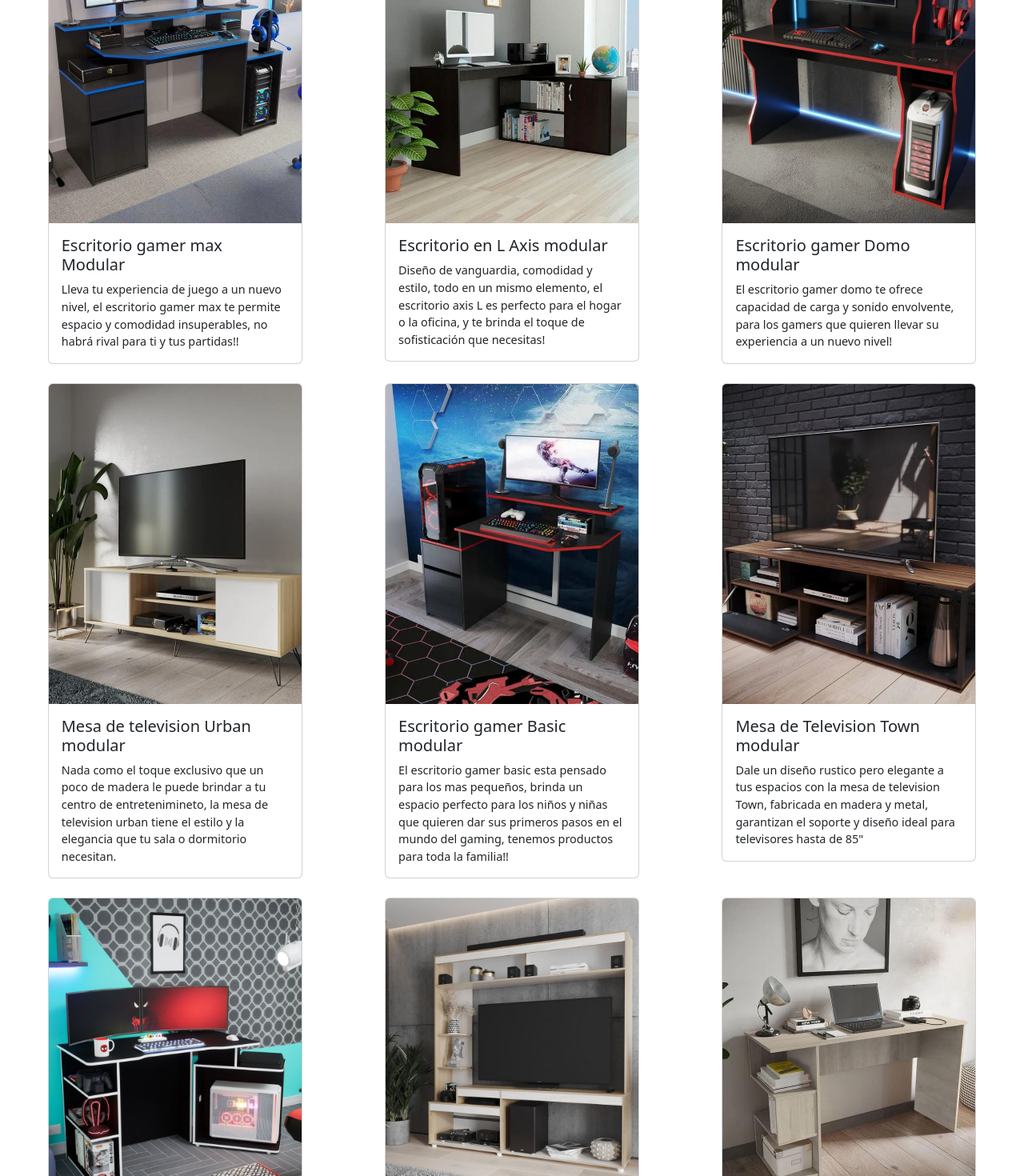
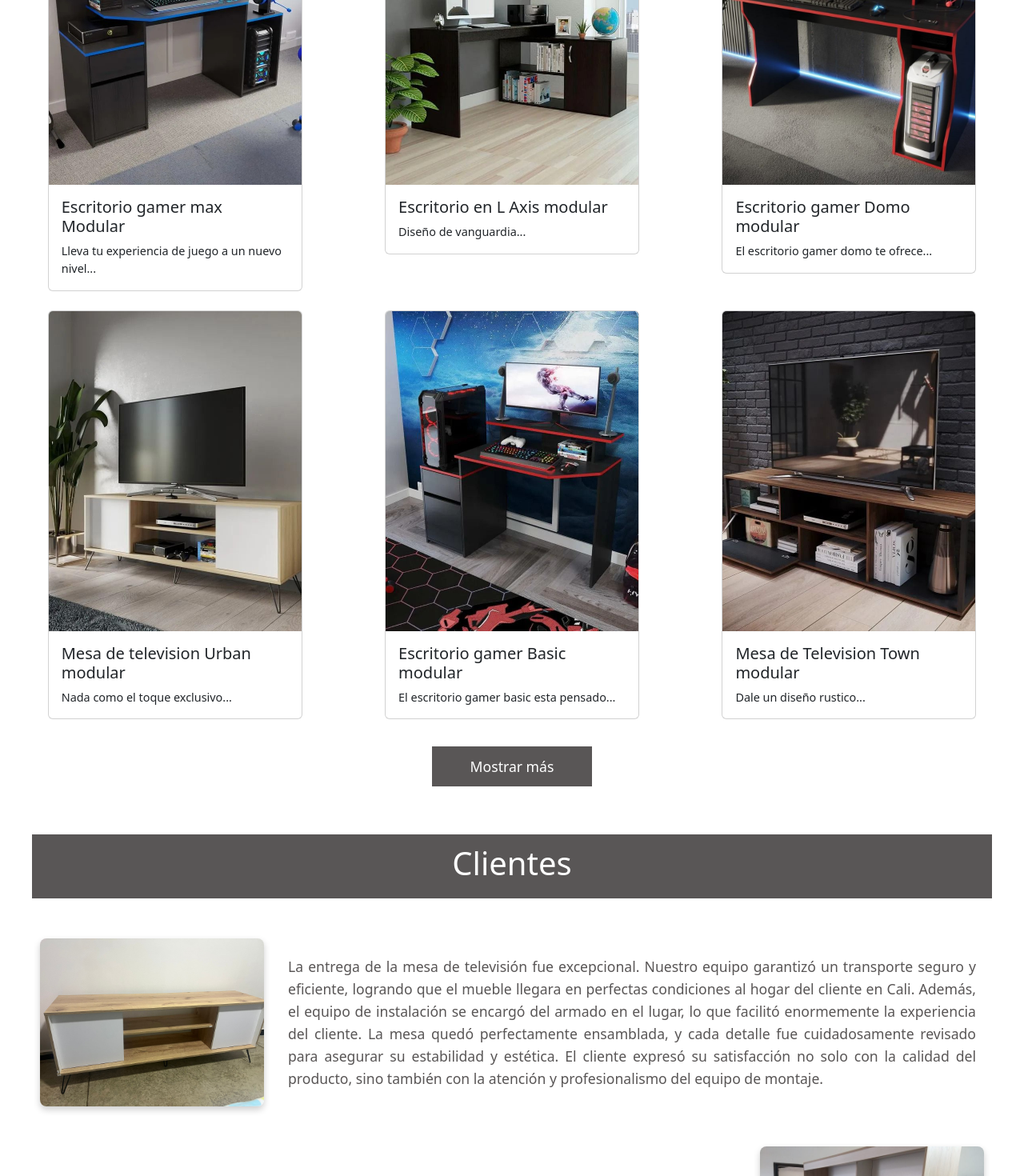
Before and after one commit to alejandroqui/modularweb, a React (Vite) app: page / in a window 1280 px wide. Shown: the part 1330-2800 px from the top of the page at 80% size. Built offline with nearby package versions, Linux system fonts and the light colour scheme.

Commit message:
ultima version estable

```diff
--- a/src/App.jsx
+++ b/src/App.jsx
@@ -4,6 +4,7 @@ import MyNavbar from './components/navbar';
 import Banner from './components/banner';
 import Products from './components/products';
 import Clients from './components/clients';
+import Us from './components/us';
 
 const App = () => {
   return (
@@ -12,6 +13,7 @@ const App = () => {
       <Banner />
       <Products />
       <Clients />
+      <Us />
     </div>
   );
 };
--- a/src/components/clients.jsx
+++ b/src/components/clients.jsx
@@ -1,4 +1,3 @@
-// src/components/Clientes.jsx
 import React from 'react';
 import cliente1 from '../assets/clientes/cliente1.jpeg';
 import cliente2 from '../assets/clientes/cliente2.jpeg';
@@ -7,33 +6,34 @@ import cliente3 from '../assets/clientes/cliente3.jpeg';
 const experiencias = [
   {
     id: 1,
-    texto: 'La entrega de la mesa de televisión fue excepcional, comenzando con un transporte eficiente que garantizó que el mueble llegara en perfectas condiciones al barrio Centenario, en Cali. Nuestros profesionales no solo se encargaron del transporte, sino que también ofrecieron un servicio de armado que facilitó la experiencia del cliente. Una vez en su hogar, el equipo se aseguró de que cada pieza se ensamblara correctamente, prestando atención a los detalles. El cliente quedó satisfecho tanto con la calidad del mueble como con la rapidez y profesionalismo del servicio. La disposición del equipo para resolver dudas durante el armado hizo que el cliente se sintiera seguro y apoyado en todo momento.',
+    texto: 'La entrega de la mesa de televisión fue excepcional. Nuestro equipo garantizó un transporte seguro y eficiente, logrando que el mueble llegara en perfectas condiciones al hogar del cliente en Cali. Además, el equipo de instalación se encargó del armado en el lugar, lo que facilitó enormemente la experiencia del cliente. La mesa quedó perfectamente ensamblada, y cada detalle fue cuidadosamente revisado para asegurar su estabilidad y estética. El cliente expresó su satisfacción no solo con la calidad del producto, sino también con la atención y profesionalismo del equipo de montaje.',
     img: cliente1,
   },
   {
     id: 2,
-    texto: 'La entrega del centro de entretenimiento fue un evento memorable que inició con una planificación cuidadosa para asegurar un proceso sin contratiempos. Nuestro equipo de transporte se encargó de llevar el mueble al barrio Centenario en Cali, garantizando que llegara en perfectas condiciones. Al llegar al hogar del cliente, nuestros expertos en armado montaron el centro de entretenimiento, asegurándose de que cada componente estuviera bien colocado y alineado. El proceso se realizó de manera rápida y eficiente, permitiendo que el cliente disfrutara de su nuevo mueble en poco tiempo. Durante el montaje, nuestro equipo brindó asesoría sobre cómo optimizar el espacio, añadiendo un valor adicional a la experiencia y dejando al cliente completamente satisfecho.',
+    texto: 'La instalación del centro de entretenimiento fue rápida y organizada. Nuestro equipo planificó cada paso del proceso, desde el transporte hasta la instalación, para que el mueble llegara en óptimas condiciones. Al llegar al hogar del cliente, el equipo se encargó del montaje y brindó recomendaciones sobre cómo aprovechar mejor el espacio. El cliente quedó encantado con el resultado final y valoró el compromiso del equipo en asegurar que todo quedara a su gusto y en responder a todas sus preguntas sobre el cuidado del mueble.',
     img: cliente2,
   },
   {
     id: 3,
-    texto: 'La entrega y armado del armario de 2.30 x 2 metros fue un proceso excepcional que comenzó con una logística minuciosa para garantizar un servicio sin inconvenientes. Nuestro equipo de transporte se encargó de llevar el armario al hogar del cliente en el barrio Centenario de Cali, asegurando que llegara en perfectas condiciones. Al llegar, nuestros expertos en armado se pusieron manos a la obra, ensamblando el mueble con precisión y cuidado para garantizar su estabilidad y funcionalidad. La rapidez del proceso permitió que el cliente comenzara a disfrutar de su nuevo armario en poco tiempo. Además, nuestro equipo brindó recomendaciones sobre la organización del espacio, lo que enriqueció aún más la experiencia y dejó al cliente plenamente satisfecho.',
+    texto: 'La entrega y armado del armario de gran tamaño fueron impecables. El equipo de logística cuidó cada detalle para que el transporte fuera seguro y llegara sin contratiempos al hogar del cliente. En el lugar, nuestros expertos ensamblaron el armario con precisión, asegurando que cada pieza quedara firmemente colocada. Además, brindaron sugerencias al cliente sobre cómo organizar sus pertenencias para aprovechar al máximo el espacio disponible. La experiencia fue altamente satisfactoria, y el cliente expresó su gratitud por el excelente servicio y la atención al detalle del equipo.',
     img: cliente3,
   },
 ];
 
 const Clientes = () => {
   return (
-    <div id="clients" style={{ padding: '20px' }}>
+    <div id="clients" style={{ padding: '40px' }}>
       {/* Franja negra con el título "Clientes" */}
       <div style={{
         backgroundColor: '#595656',
-        height: '100px',
+        height: '80px',
         display: 'flex',
         alignItems: 'center',
         justifyContent: 'center',
         color: 'white',
         fontSize: '2rem',
+        marginBottom: '40px',
       }}>
         <h1>Clientes</h1>
       </div>
@@ -44,20 +44,29 @@ const Clientes = () => {
           style={{
             display: 'flex',
             alignItems: 'center',
-            height: '300px',
-            marginBottom: '20px',
+            marginBottom: '30px',
             flexDirection: index % 2 === 0 ? 'row' : 'row-reverse', // Alterna la dirección
           }}
         >
-          <div style={{ flex: '0 0 350px', padding: '10px' }}> {/* Mantener tamaño de imagen en 150px */}
+          {/* Imagen del cliente */}
+          <div style={{ flex: '0 0 300px', padding: '10px' }}> {/* Tamaño de imagen aumentado */}
             <img
               src={experiencia.img}
               alt={`Cliente ${experiencia.id}`}
-              style={{ width: '100%', height: 'auto', objectFit: 'cover' }} // Ajusta la imagen a 150px de ancho
+              style={{
+                width: '100%',
+                height: '100%',
+                maxHeight: '300px', // Imagen más grande
+                objectFit: 'cover',
+                borderRadius: '8px',
+                boxShadow: '0px 4px 8px rgba(0, 0, 0, 0.2)',
+              }}
             />
           </div>
-          <div style={{ flex: 1, padding: '10px', textAlign: 'center', fontSize: '1.2rem' }}>
-            <p>{experiencia.texto}</p>
+
+          {/* Texto de la experiencia */}
+          <div style={{ flex: 1, padding: '10px 20px', fontSize: '1.1rem', lineHeight: '1.6' }}>
+            <p style={{ margin: '0', textAlign: 'justify', color: '#595656' }}>{experiencia.texto}</p> {/* Color de texto actualizado */}
           </div>
         </div>
       ))}
--- a/src/components/navbar.jsx
+++ b/src/components/navbar.jsx
@@ -11,7 +11,7 @@ const navbar = () => {
       fixed="top"
       style={{ backgroundColor: 'white', boxShadow: 'none' }} // Sin sombra
     >
-        <Navbar.Brand href="#home" style={{ backgroundColor: 'transparent' }}> {/* Fondo transparente para el logo */}
+        <Navbar.Brand href="#home" style={{ backgroundColor: 'white'}}> {/* Fondo transparente para el logo */}
           <img
             src={logo} // Ruta de la imagen
             alt="Modular Outlet Logo"
@@ -25,7 +25,7 @@ const navbar = () => {
             <Nav.Link href="#products">Productos</Nav.Link>
             <Nav.Link href="#clients">Nuestros Clientes</Nav.Link>
             <NavDropdown title="Más" id="basic-nav-dropdown">
-              <NavDropdown.Item href="#action/3.2">Nosotros</NavDropdown.Item>
+              <NavDropdown.Item href="#Us">Nosotros</NavDropdown.Item>
               <NavDropdown.Item href="#action/3.3">Preguntas Frecuentes</NavDropdown.Item>
               <NavDropdown.Divider />
               <NavDropdown.Item href="#action/3.4">Contáctanos!</NavDropdown.Item>
--- a/src/components/products.jsx
+++ b/src/components/products.jsx
@@ -1,6 +1,5 @@
-// src/components/Productos.jsx
-import React from 'react';
-import { Card, Row, Col } from 'react-bootstrap';
+import React, { useState } from 'react';
+import { Card, Row, Col, Button, Collapse, Modal } from 'react-bootstrap';
 import producto1 from '../assets/banner1.jpeg';
 import producto2 from '../assets/banner2.jpeg';
 import producto3 from '../assets/banner3.jpeg';
@@ -12,68 +11,40 @@ import producto8 from '../assets/banner8.jpeg';
 import producto9 from '../assets/banner9.jpeg';
 
 const productos = [
-  {
-    id: 1,
-    nombre: 'Escritorio gamer max Modular',
-    descripcion: 'Lleva tu experiencia de juego a un nuevo nivel, el escritorio gamer max te permite espacio y comodidad insuperables, no habrá rival para ti y tus partidas!!',
-    img: producto1,
-  },
-  {
-    id: 2,
-    nombre: 'Escritorio en L Axis modular',
-    descripcion: 'Diseño de vanguardia, comodidad y estilo, todo en un mismo elemento, el escritorio axis L es perfecto para el hogar o la oficina, y te brinda el toque de sofisticación que necesitas!',
-    img: producto2,
-  },
-  {
-    id: 3,
-    nombre: 'Escritorio gamer Domo modular',
-    descripcion: 'El escritorio gamer domo te ofrece capacidad de carga y sonido envolvente, para los gamers que quieren llevar su experiencia a un nuevo nivel!',
-    img: producto3,
-  },
-  {
-    id: 4,
-    nombre: 'Mesa de television Urban modular',
-    descripcion: 'Nada como el toque exclusivo que un poco de madera le puede brindar a tu centro de entretenimineto, la mesa de television urban tiene el estilo y la elegancia que tu sala o dormitorio necesitan.',
-    img: producto4,
-  },
-  {
-    id: 5,
-    nombre: 'Escritorio gamer Basic modular',
-    descripcion: 'El escritorio gamer basic esta pensado para los mas pequeños, brinda un espacio perfecto para los niños y niñas que quieren dar sus primeros pasos en el mundo del gaming, tenemos productos para toda la familia!!',
-    img: producto5,
-  },
-  {
-    id: 6,
-    nombre: 'Mesa de Television Town modular',
-    descripcion: 'Dale un diseño rustico pero elegante a tus espacios con la mesa de television Town, fabricada en madera y metal, garantizan el soporte y diseño ideal para televisores hasta de 85"',
-    img: producto6,
-  },
-  {
-    id: 7,
-    nombre: 'Escritorio gamer Trinity modular',
-    descripcion: 'El mas top del segmento! el escritorio modular trinity te ofrece 6 configuraciones distintas, asi que se puedes estar tranquilo o tranquila, se adecaura a cualquier sitio que desees!! vas a la fija con tu escritorio trinity!',
-    img: producto7,
-  },
-  {
-    id: 8,
-    nombre: 'Centro de Entretenimiento Roni modular',
-    descripcion: 'Tu sala tambien quiere sentirse a la vanguardia, el toque que necesita es el centro de entretenimiento Roni, su excelente calidad y soporte lo convierten una de las referencias mas vendidas.',
-    img: producto8,
-  },
-  {
-    id: 9,
-    nombre: 'Escritorio basic Batistine modular',
-    descripcion: 'Si te gusta el minimalismo, el escritorio batistine es para ti, soporta hasta 40 kg y su diseño esta inspirado en los nuevos hogares, con un estilo minimalista y moderno.',
-    img: producto9,
-  },
+  { id: 1, nombre: 'Escritorio gamer max Modular', descripcion: 'Lleva tu experiencia de juego a un nuevo nivel...', img: producto1 },
+  { id: 2, nombre: 'Escritorio en L Axis modular', descripcion: 'Diseño de vanguardia...', img: producto2 },
+  { id: 3, nombre: 'Escritorio gamer Domo modular', descripcion: 'El escritorio gamer domo te ofrece...', img: producto3 },
+  { id: 4, nombre: 'Mesa de television Urban modular', descripcion: 'Nada como el toque exclusivo...', img: producto4 },
+  { id: 5, nombre: 'Escritorio gamer Basic modular', descripcion: 'El escritorio gamer basic esta pensado...', img: producto5 },
+  { id: 6, nombre: 'Mesa de Television Town modular', descripcion: 'Dale un diseño rustico...', img: producto6 },
+  { id: 7, nombre: 'Escritorio gamer Trinity modular', descripcion: 'El mas top del segmento...', img: producto7 },
+  { id: 8, nombre: 'Centro de Entretenimiento Roni modular', descripcion: 'Tu sala tambien quiere sentirse...', img: producto8 },
+  { id: 9, nombre: 'Escritorio basic Batistine modular', descripcion: 'Si te gusta el minimalismo...', img: producto9 },
 ];
 
 const Productos = () => {
+  const [expanded, setExpanded] = useState(false);
+  const [showModal, setShowModal] = useState(false);
+  const [selectedProducto, setSelectedProducto] = useState(null);
+
+  const handleCardClick = (producto) => {
+    setSelectedProducto(producto);
+    setShowModal(true);
+  };
+
+  const handleCloseModal = () => {
+    setShowModal(false);
+    setSelectedProducto(null);
+  };
+
+  const productosIniciales = productos.slice(0, 6);
+  const productosExtra = productos.slice(6);
+
   return (
     <div id="products">
       {/* Franja negra con el título "Productos" */}
       <div style={{
-        backgroundColor: '#595656 ',
+        backgroundColor: '#595656',
         height: '100px',
         display: 'flex',
         alignItems: 'center',
@@ -87,18 +58,85 @@ const Productos = () => {
       {/* Sección de las tarjetas de productos */}
       <div style={{ padding: '20px' }}>
         <Row>
-          {productos.map((producto) => (
+          {productosIniciales.map((producto) => (
             <Col key={producto.id} md={4} className="mb-4">
-              <Card style={{ width: '80%', margin: 'auto' }}> {/* Ajusta el ancho de la tarjeta */}
-                <Card.Img variant="top" src={producto.img} style={{ height: '400px', objectFit: 'cover' }} /> {/* Ajusta la altura de la imagen */}
+              <Card onClick={() => handleCardClick(producto)} style={{ width: '80%', margin: 'auto', cursor: 'pointer' }}>
+                <Card.Img variant="top" src={producto.img} style={{ height: '400px', objectFit: 'cover' }} />
                 <Card.Body>
-                  <Card.Title style={{ fontSize: '1.25rem' }}>{producto.nombre}</Card.Title> {/* Tamaño de fuente más pequeño */}
-                  <Card.Text style={{ fontSize: '0.9rem' }}>{producto.descripcion}</Card.Text> {/* Tamaño de fuente más pequeño */}
+                  <Card.Title style={{ fontSize: '1.25rem' }}>{producto.nombre}</Card.Title>
+                  <Card.Text style={{ fontSize: '0.9rem' }}>{producto.descripcion}</Card.Text>
                 </Card.Body>
               </Card>
             </Col>
           ))}
         </Row>
+
+        {/* Botón para desplegar más productos */}
+        {productosExtra.length > 0 && (
+          <>
+            <Collapse in={expanded}>
+              <div>
+                <Row>
+                  {productosExtra.map((producto) => (
+                    <Col key={producto.id} md={4} className="mb-4">
+                      <Card onClick={() => handleCardClick(producto)} style={{ width: '80%', margin: 'auto', cursor: 'pointer' }}>
+                        <Card.Img variant="top" src={producto.img} style={{ height: '400px', objectFit: 'cover' }} />
+                        <Card.Body>
+                          <Card.Title style={{ fontSize: '1.25rem' }}>{producto.nombre}</Card.Title>
+                          <Card.Text style={{ fontSize: '0.9rem' }}>{producto.descripcion}</Card.Text>
+                        </Card.Body>
+                      </Card>
+                    </Col>
+                  ))}
+                </Row>
+              </div>
+            </Collapse>
+
+            <div style={{ textAlign: 'center', marginTop: '10px' }}>
+              <Button
+                variant="primary"
+                onClick={() => setExpanded(!expanded)}
+                style={{
+                  backgroundColor: '#595656',
+                  border: 'none',
+                  padding: '12px 24px',
+                  fontSize: '1.1rem',
+                  width: '200px',
+                  height: '50px',
+                  borderRadius: '0',
+                }}
+              >
+                {expanded ? 'Mostrar menos' : 'Mostrar más'}
+              </Button>
+            </div>
+          </>
+        )}
+
+        {/* Modal para mostrar información del producto seleccionado */}
+        {selectedProducto && (
+          <Modal show={showModal} onHide={handleCloseModal} size="lg" style={{ maxWidth: '6000px' }}>
+            <Modal.Header closeButton>
+              <Modal.Title>{selectedProducto.nombre}</Modal.Title>
+            </Modal.Header>
+            <Modal.Body style={{ display: 'flex', flexDirection: 'row' }}>
+              <div style={{ flex: '0 0 70%', paddingRight: '20px' }}>
+                <img
+                  src={selectedProducto.img}
+                  alt={selectedProducto.nombre}
+                  style={{ width: '100%', height: 'auto', objectFit: 'contain', borderRadius: '8px' }}
+                />
+              </div>
+              <div style={{ flex: '1', paddingLeft: '20px' }}>
+                <p style={{ fontSize: '1.25rem' }}>{selectedProducto.descripcion}</p>
+              </div>
+            </Modal.Body>
+            <Modal.Footer>
+              <Button variant="secondary" onClick={handleCloseModal}>
+                Cerrar
+              </Button>
+            </Modal.Footer>
+          </Modal>
+        )}
       </div>
     </div>
   );
```
Also changed, not shown: src/components/banner.jsx (+5 -5 lines), src/components/us.jsx (added, +70 -0 lines), src/assets/ceo.jpeg (added).
